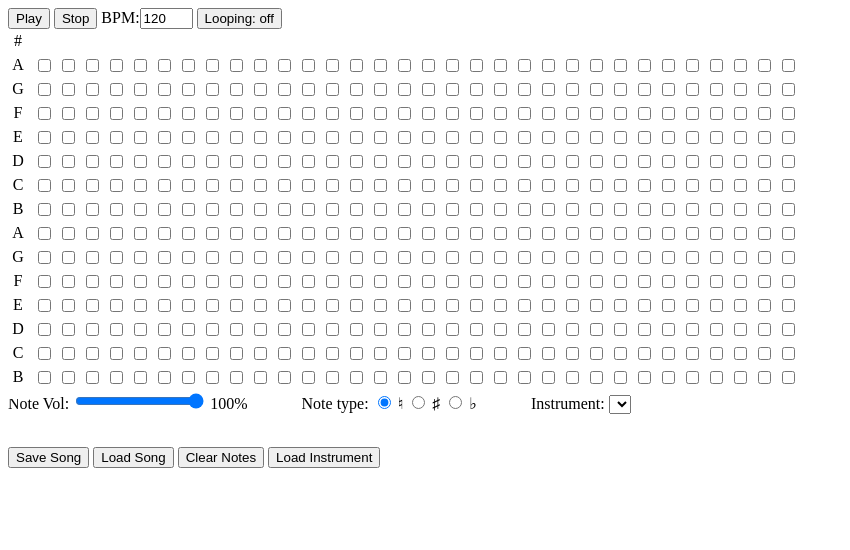
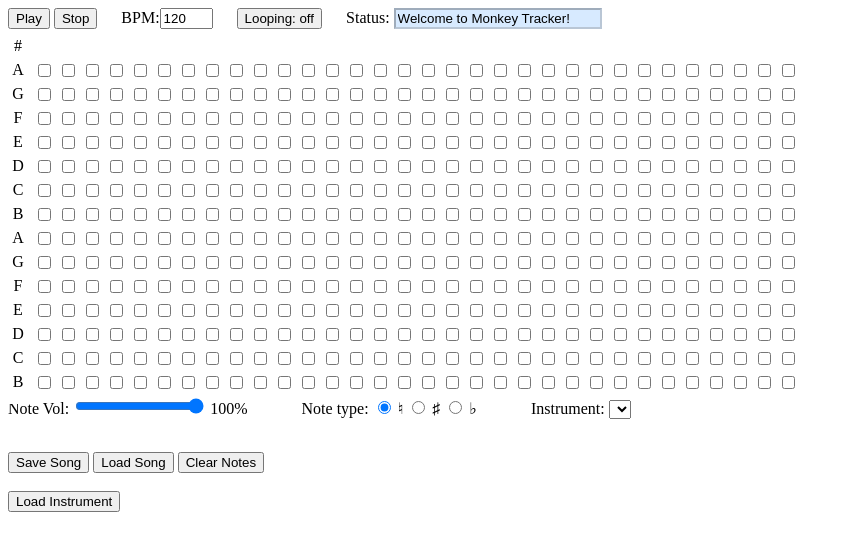
Before and after one commit to Joelrodiel/monkey_tracker, a website: page index.html in a window 1280 px wide. Shown: the whole page, without its empty margins (0-850 px from the left). Drawn offline with Linux system fonts and the light colour scheme; no server answers.

Commit message:
Update styles + Accessibility

```diff
--- a/index.html
+++ b/index.html
@@ -8,11 +8,22 @@
     </head>
 
     <body>
-        <button id="playBtn">Play</button>
-        <button id="stopBtn" onclick="stopAction()">Stop</button>
-        <label>BPM:</label><input type="number" id="noteSpd" placeholder="BPM" value="120" max="1015" min="1" onchange="onChangeNoteSpd()">
-        <button id="loopBtn" onclick="toggleLoop()">Looping: off</button>
+        <div class="songSettingBox">
+            <button id="playBtn">Play</button>
+            <button id="stopBtn" onclick="stopAction()">Stop</button>
+        </div>
+        <div class="songSettingBox">
+            <label for="noteSpd">BPM:</label><input type="number" id="noteSpd" placeholder="BPM" value="120" max="1015" min="1" onchange="onChangeNoteSpd()">
+        </div>
+        <div class="songSettingBox">
+            <button id="loopBtn" onclick="toggleLoop()">Looping: off</button>
+        </div>
+        <div class="songSettingBox">
+            <label for="statusText">Status:</label>
+            <input type="text" id="statusText" readonly value="Welcome to Monkey Tracker!" disabled/>
+        </div>
         <!-- <label>Cells:</label><input type="number" id="cellNum" placeholder="Cells" value="20" onchange="onChangeCellNum()"> -->
+
         <div class="horizontal-scroll-except-first-column">
             <table id="noteTable">
                 <tr class="noteMark"><td>#</td></tr>
@@ -34,7 +45,7 @@
         </div>
         <div>
             <div class="noteSettingBox">
-                <label>Note Vol:</label>
+                <label for="noteVol">Note Vol:</label>
                 <input type="range" id="noteVol" min="0" max="100" step="10" value="100" oninput="this.nextElementSibling.value = this.value + '%'">
                 <output>100%</output>
             </div>
@@ -48,7 +59,7 @@
                 <label for="accidentalFlat">&#9837;</label>
             </div>
             <div class="noteSettingBox">
-                <label>Instrument:</label>
+                <label for="instrumentSelect">Instrument:</label>
                 <select id="instrumentSelect" onchange="onSelectInstr(this.value)">
                 </select>
             </div>
@@ -58,8 +69,10 @@
         <input type="file" id="loadSongInput" style='display:none;'>
         <button id="loadSongBtn" onclick="loadSongAction()">Load Song</button>
         <button id="clearCells" onclick="clearNotes()">Clear Notes</button>
+        <br/><br/>
         <input type="file" id="loadInstrInput" style='display:none;'>
         <button id="loadInstr" onclick="loadInstrAction()">Load Instrument</button>
+        <!-- <button id="removeInstr" onclick="removeInstrument()" disabled>Delete Instrument</button> -->
 
         <script src="tracker.js"></script>
     </body>
--- a/styles.css
+++ b/styles.css
@@ -36,7 +36,13 @@ input[type=number] {
 .noteSettingBox {
   display: inline-block;
   margin-right: 50px;
- padding-bottom: 15px;
+  padding-bottom: 15px;
+}
+
+.songSettingBox {
+  display: inline-block;
+  margin-right: 20px;
+  padding-bottom: 5px;
 }
 
 .accidental {
@@ -52,3 +58,10 @@ input[type=number] {
 .accidental2 {
   margin-top: -32px;
 }
+
+#statusText {
+  color: black;
+  overflow-y: scroll;
+  width: 200px;
+  background-color: #d7eaff;
+}
```
